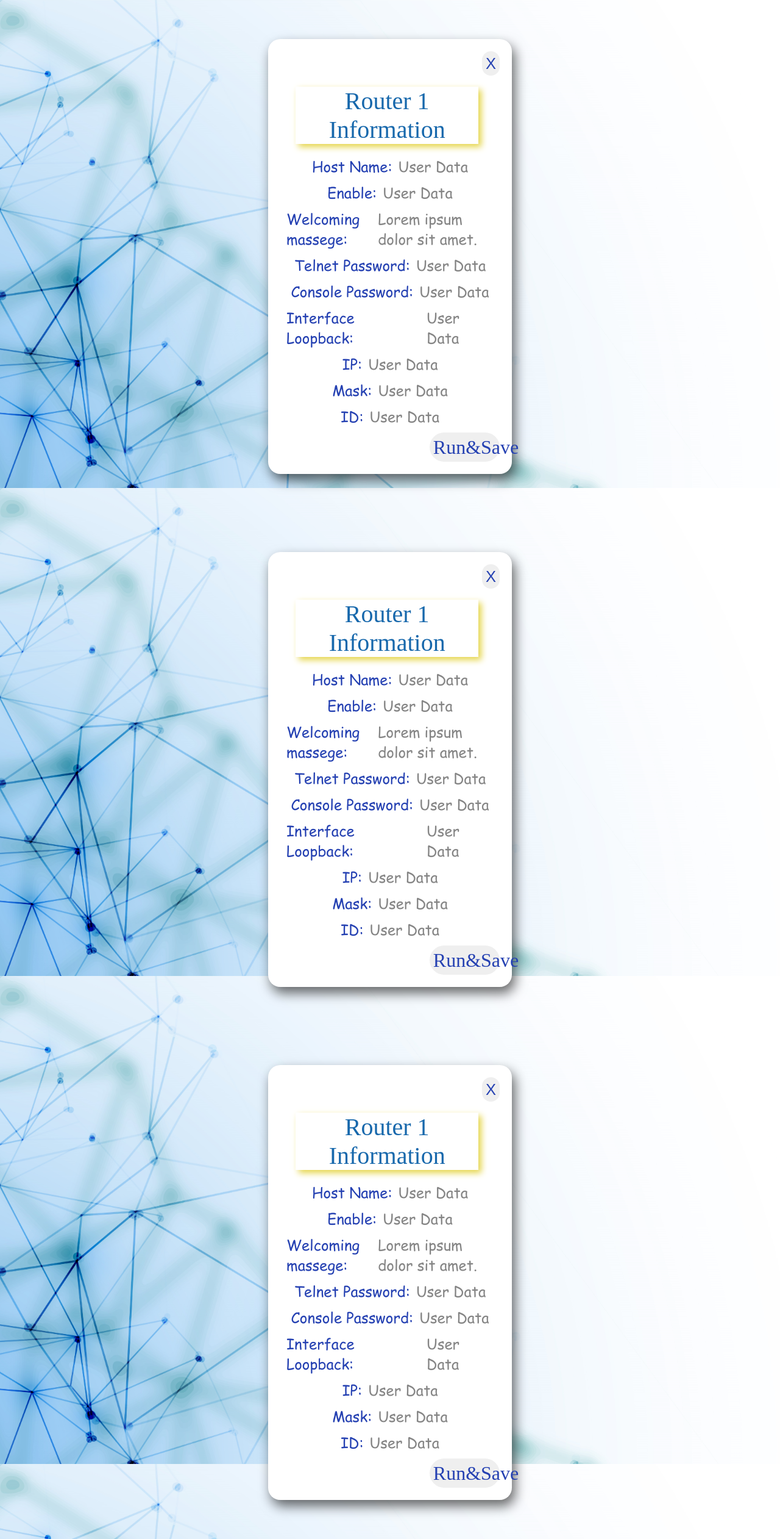
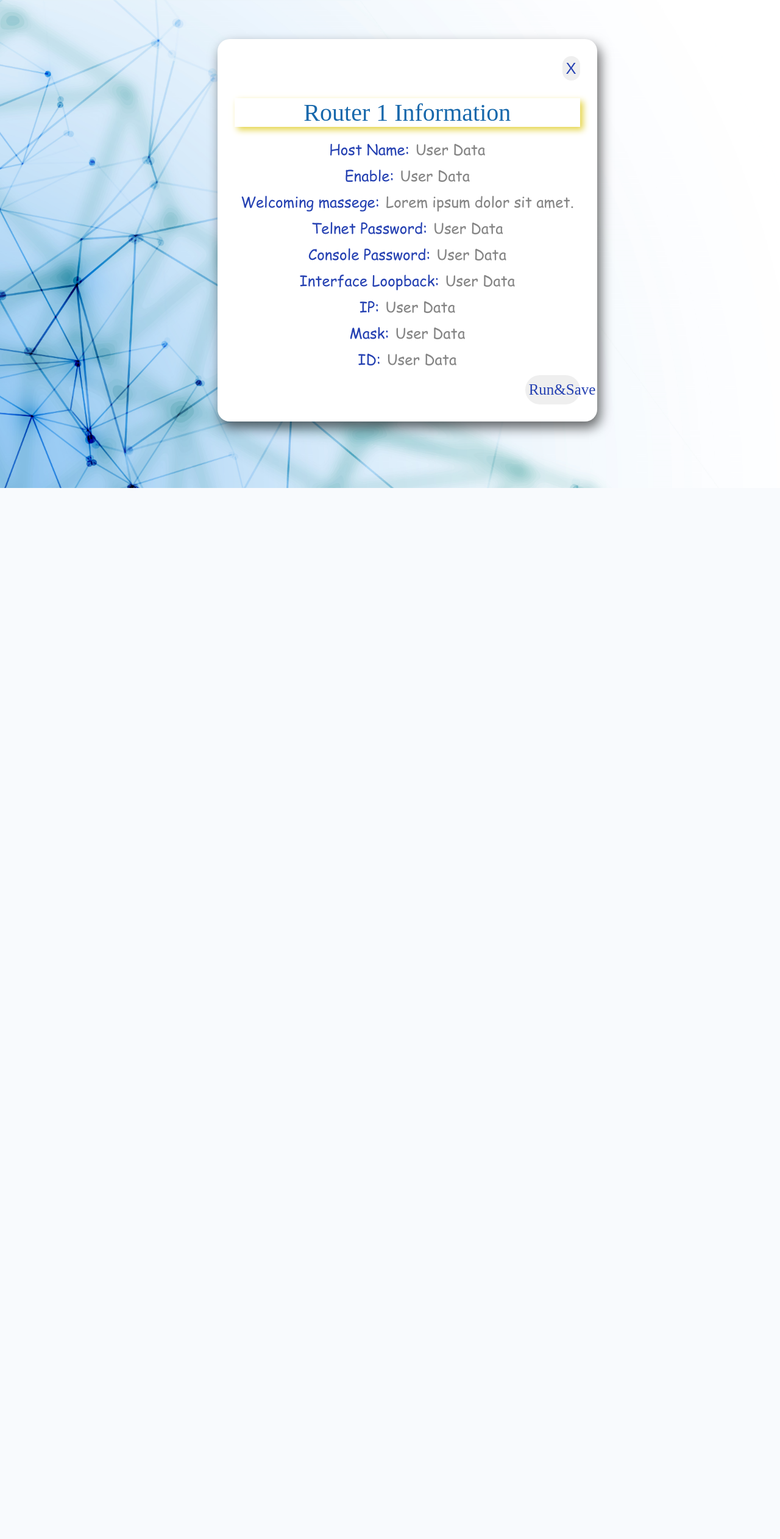
Before and after one commit to Nouran-Ebrahim/Graduation_Project, a PHP site: page /pages/router1_info.html in a window 1280 px wide. Shown: the whole page at 61% size. After the commit the page ends 800 px from the top, so only its background shows below. Run offline with PHP 8.4, Linux system fonts and the light colour scheme.

Commit message:
info router

```diff
--- a/css/style.css
+++ b/css/style.css
@@ -819,7 +819,7 @@ input[name="View"]{
    padding: 5%;
    }
    .container-info{
-    width: 400px;
+    width:fit-content;
     height: fit-content;
     background-color: #ffff;
     border-radius: 20px;
@@ -829,12 +829,12 @@ input[name="View"]{
  .router_info{
     color: #1768AC;
     font-size: 40px;
-    width: 300px;
+    width: 100%;
     text-align: center;
     font-family: onyx;
     margin-top: 5%;
     box-shadow: 5px 5px 10px #e5d549;
-    margin-left: 7%;
+
 }
  #info-title{
    justify-content: center;
@@ -867,7 +867,7 @@ input[name="View"]{
     transition: ease 0.3s all;
 }
  .run_button{
-        width:9vw;
+        width: 50px;
         min-width: 90px;
         height: 6vh;
         border-radius: 3vh;
@@ -876,8 +876,7 @@ input[name="View"]{
         font-family: Onyx;
         font-style: normal;
         font-weight: normal;
-        font-size: 2.5vw;
-        line-height: 3vh;
+        font-size: 25px;
         justify-content: center;
         align-content: center;
         cursor: pointer;
@@ -894,6 +893,7 @@ input[name="View"]{
 .all-information{
     display: grid;
     justify-items: center;
+    width: max-content;
     padding: 10px;
 }
 .data{
@@ -921,9 +921,7 @@ input[name="View"]{
         width: 600px;
         height: 625px;
     }
-    .router_info{
-        margin-left: 85px;
-   }
+
 }
 @media  (max-width:500px){
     .info {
@@ -932,9 +930,7 @@ input[name="View"]{
     }
     .router_info{
          font-size: 30px;
-         width: 300px;
-         margin-top: 15px;
-         margin-left: 10px;
+
     }
     .data {
         display: contents;
@@ -956,7 +952,7 @@ input[name="View"]{
     }
     .router_info{
         font-size: 30px;
-         width: 300px;
+
     }
     .return_button{
         font-size: 20px;
--- a/pages/router1_info.html
+++ b/pages/router1_info.html
@@ -70,151 +70,3 @@
         </div>
     </div>
 </body>
-
-</html><!DOCTYPE html>
-<html>
-
-<head>
-    <meta charset='utf-8'>
-    <meta http-equiv='X-UA-Compatible' content='IE=edge'>
-    <title>AutoNet</title>
-
-    <link rel="icon" href="../images/Group 1.png" type="image/x-icon">
-
-    <meta name='viewport' content='width=device-width, initial-scale=1'>
-    <link rel='stylesheet' type='text/css' media='screen' href='../css/style.css'>
-
-</head>
-
-<body>
-    <div id="infoPage">
-        <div class="container-info">
-            <div class="button_info">
-                <button class="return_button">X</button>
-            </div>
-            <div id="info-title">
-                <div class="router_info">
-                    <div class="router1">Router 1 Information</div>
-                    <div class="router2">Router 2 Information</div>
-                    <div class="router3">Router 3 Information</div>
-                </div>
-            </div>
-            <div class="all-information">
-                <div class="data">
-                    <div class=" information">Host Name:</div>
-                    <div class="data-value" id="hostname-data">User Data</div>
-                </div>
-                <div class="data">
-                    <div class=" information">Enable:</div>
-                    <div class="data-value" id="Enable-data">User Data</div>
-                </div>
-                <div class="data">
-                    <div class=" information">Welcoming massege:</div>
-                    <div class="data-value" id="text-data">Lorem ipsum dolor sit amet.</div>
-                </div>
-                <div class="data">
-                    <div class=" information">Telnet Password:</div>
-                    <div class="data-value" id="telnet-password">User Data</div>
-                </div>
-                <div class="data">
-                    <div class=" information">Console Password:</div>
-                    <div class="data-value" id="console-password">User Data</div>
-                </div>
-                <div class="data">
-                    <div class=" information">Interface Loopback:</div>
-                    <div class="data-value" id="interface-data">User Data</div>
-                </div>
-                <div class="data">
-                    <div class=" information">IP:</div>
-                    <div class="data-value" id="ip-data">User Data</div>
-                </div>
-                <div class="data">
-                    <div class=" information">Mask:</div>
-                    <div class="data-value" id="mask_data">User Data</div>
-                </div>
-                <div class="data">
-                    <div class=" information">ID:</div>
-                    <div class="data-value" id="id_data">User Data</div>
-                </div>
-            </div>
-            <div class="button_info">
-                <button class="run_button">Run&Save</button>
-            </div>
-        </div>
-    </div>
-</body>
-
-</html><!DOCTYPE html>
-<html>
-
-<head>
-    <meta charset='utf-8'>
-    <meta http-equiv='X-UA-Compatible' content='IE=edge'>
-    <title>AutoNet</title>
-
-    <link rel="icon" href="../images/Group 1.png" type="image/x-icon">
-
-    <meta name='viewport' content='width=device-width, initial-scale=1'>
-    <link rel='stylesheet' type='text/css' media='screen' href='../css/style.css'>
-
-</head>
-
-<body>
-    <div id="infoPage">
-        <div class="container-info">
-            <div class="button_info">
-                <button class="return_button">X</button>
-            </div>
-            <div id="info-title">
-                <div class="router_info">
-                    <div class="router1">Router 1 Information</div>
-                    <div class="router2">Router 2 Information</div>
-                    <div class="router3">Router 3 Information</div>
-                </div>
-            </div>
-            <div class="all-information">
-                <div class="data">
-                    <div class=" information">Host Name:</div>
-                    <div class="data-value" id="hostname-data">User Data</div>
-                </div>
-                <div class="data">
-                    <div class=" information">Enable:</div>
-                    <div class="data-value" id="Enable-data">User Data</div>
-                </div>
-                <div class="data">
-                    <div class=" information">Welcoming massege:</div>
-                    <div class="data-value" id="text-data">Lorem ipsum dolor sit amet.</div>
-                </div>
-                <div class="data">
-                    <div class=" information">Telnet Password:</div>
-                    <div class="data-value" id="telnet-password">User Data</div>
-                </div>
-                <div class="data">
-                    <div class=" information">Console Password:</div>
-                    <div class="data-value" id="console-password">User Data</div>
-                </div>
-                <div class="data">
-                    <div class=" information">Interface Loopback:</div>
-                    <div class="data-value" id="interface-data">User Data</div>
-                </div>
-                <div class="data">
-                    <div class=" information">IP:</div>
-                    <div class="data-value" id="ip-data">User Data</div>
-                </div>
-                <div class="data">
-                    <div class=" information">Mask:</div>
-                    <div class="data-value" id="mask_data">User Data</div>
-                </div>
-                <div class="data">
-                    <div class=" information">ID:</div>
-                    <div class="data-value" id="id_data">User Data</div>
-                </div>
-            </div>
-            <div class="button_info">
-                <button class="run_button">Run&Save</button>
-            </div>
-        </div>
-    </div>
-</body>
-
-</html>
```
